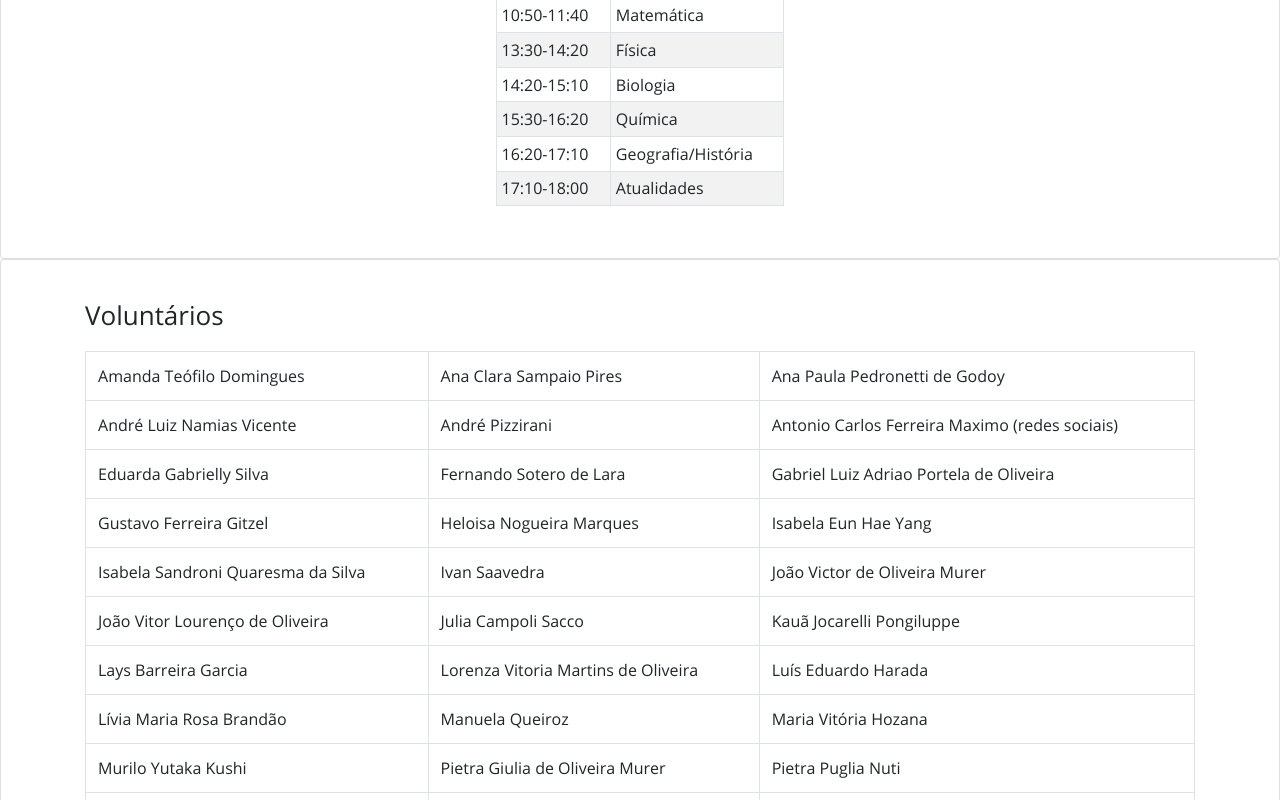
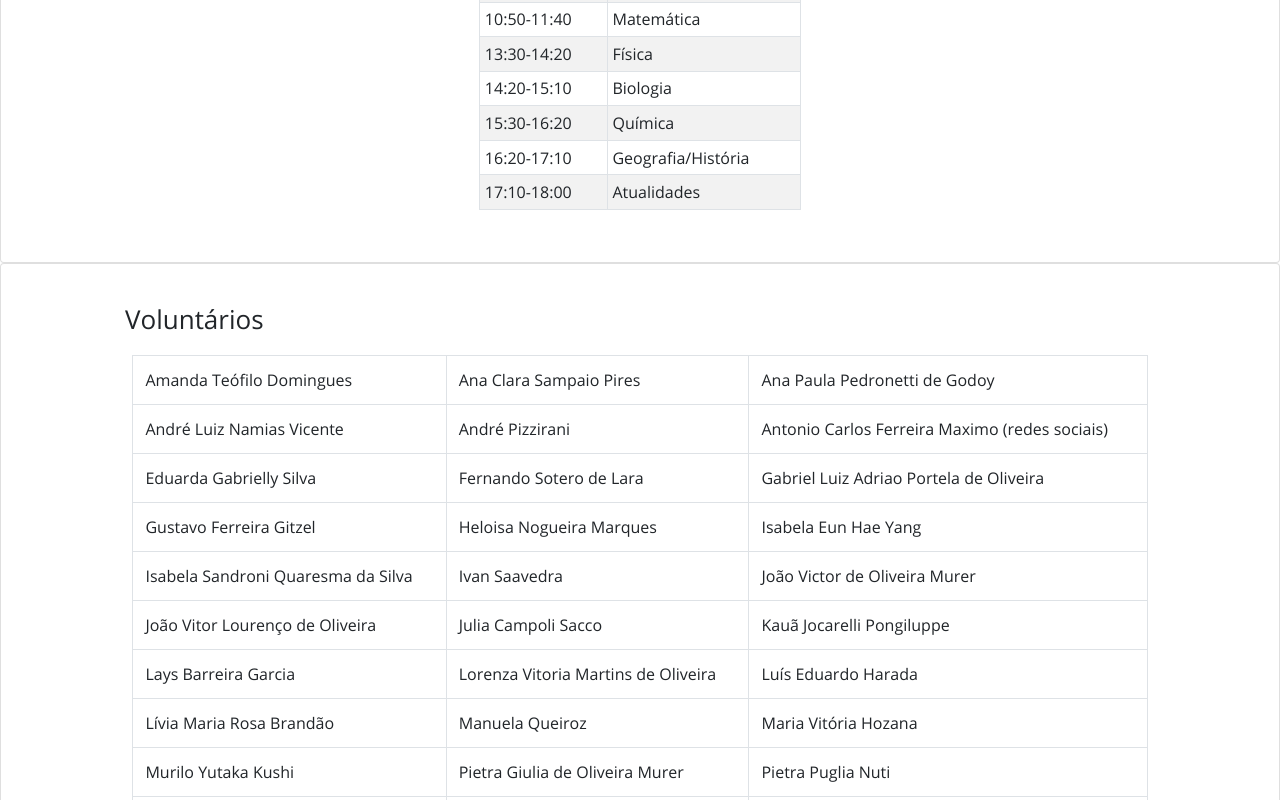
Before and after one commit to HubResponsa/responsa-front, a React (Create React App) app: page / in a window 1280 px wide. Shown: the part 2000-2800 px from the top of the page. Built offline with nearby package versions, Linux system fonts and the light colour scheme.

Commit message:
Dinamyze tables

```diff
--- a/src/Components/Contato.js
+++ b/src/Components/Contato.js
@@ -14,7 +14,7 @@ function Contatos()
         <Card id="Contato">
             <Card.Body className="section-card">
                 <p className="section-title">Contatos</p>
-                <Table bordered hover>
+                <Table bordered hover id="social-table">
                     <tbody>
                         <tr>
                             <td>
--- a/src/Components/Header.js
+++ b/src/Components/Header.js
@@ -8,7 +8,7 @@ function Header()
 {
     return(
         <div id="header">
-            <Navbar sticky="top" expand="lg" variant="light" id="navbar">
+            <Navbar sticky="top" expand="lg" variant="light" class="navbar">
                 <Navbar.Brand href="#home"> <img alt="responsa's logo" src={Logo} id="logo" /></Navbar.Brand>
                 <Navbar.Toggle aria-controls="responsive-navbar-nav" />
                 <Navbar.Collapse id="responsive-navbar-nav">
--- a/src/Components/Participe.js
+++ b/src/Components/Participe.js
@@ -10,13 +10,17 @@ function Participe()
                 <Card.Body className="section-card">
                     <p className="section-title">Participe</p>
                     <p className="section-subtitle">Participe como Aluno</p>
-                    <p className="section-text">
-                        https://docs.google.com/forms/d/1KxLAtacv_XF4B3BKlg7Btl7tiFei1a2ZWvKIV95nG0s/edit?usp=sharing
+                    <p className="section-subtitle">
+                        <a className="section-text" href="https://docs.google.com/forms/d/e/1FAIpQLSeDjIRJTvJy-X1K3bsYHZCmc_uSjMVqCMe6FFb3yTL6NstRAw/viewform?usp=sf_link">
+                            Formulário de matrícula
+                        </a>
                     </p>
                     <br/>
                     <p className="section-subtitle">Participe como Voluntário</p>
-                    <p className="section-text">
-                        https://docs.google.com/forms/d/1tQjKHvOZNZm8-v4_UExYqzWWvd0mljKyQF719-2HPMc/edit?usp=sharing
+                    <p className="section-subtitle">
+                        <a className="section-text" href="https://docs.google.com/forms/d/e/1FAIpQLSe23J3MIXIhKdma6cVHXBKjQhFxCjc4qgqBV6OZUVEif526xQ/viewform?usp=sf_link">
+                            Formulário de inscrição de voluntários
+                        </a>
                     </p>
                 </Card.Body>
             </Card>
--- a/src/Components/Voluntarios.js
+++ b/src/Components/Voluntarios.js
@@ -68,7 +68,7 @@ function Voluntarios()
         <Card id="Voluntarios">
             <Card.Body className="section-card">
                 <p className="section-title">Voluntários</p>
-                <Table bordered hover>
+                <Table bordered hover id="members-table">
                     <tbody>
                         {prepareArray(MEMBERS).map(populate)}
                     </tbody>
--- a/src/Components/css/main.css
+++ b/src/Components/css/main.css
@@ -18,18 +18,31 @@
 
 #schedule-table{
     width: 26%;
-    margin-left: 37%;
-    margin-right: 37%;
+    margin-left: auto;
+    margin-right: auto;
     margin-top: 3%;
+}
+
+#members-table{
+    width: 82%;
+    margin-left: auto;
+    margin-right: auto;
+}
+
+#social-table{
+    width: 64%;
+    margin-left: auto;
+    margin-right: auto;
 }
 
 #logo{
     width: 50px;
 }
 
-#navbar{
+.navbar{
     font-family: "Open-Sans";
     background: #f1f1f1;
+    color: black;
     opacity: 90%;
 }
 
@@ -37,18 +50,22 @@
     font-family: "Open-Sans";
     margin-top: 1em;
     margin-bottom: 1em;
-    margin-left: 4em;
-    margin-right: 4em;
 }
 
 .section-title{
+    margin-left: 4em;
+    margin-right: 4em;
     font-size: 26px;
 }
 
 .section-subtitle{
     font-size: 22px;
+    margin-left: 4em;
+    margin-right: 4em;
 }
 
 .section-text{
     font-size: 16px;
+    margin-left: 4em;
+    margin-right: 4em;
 }
```
